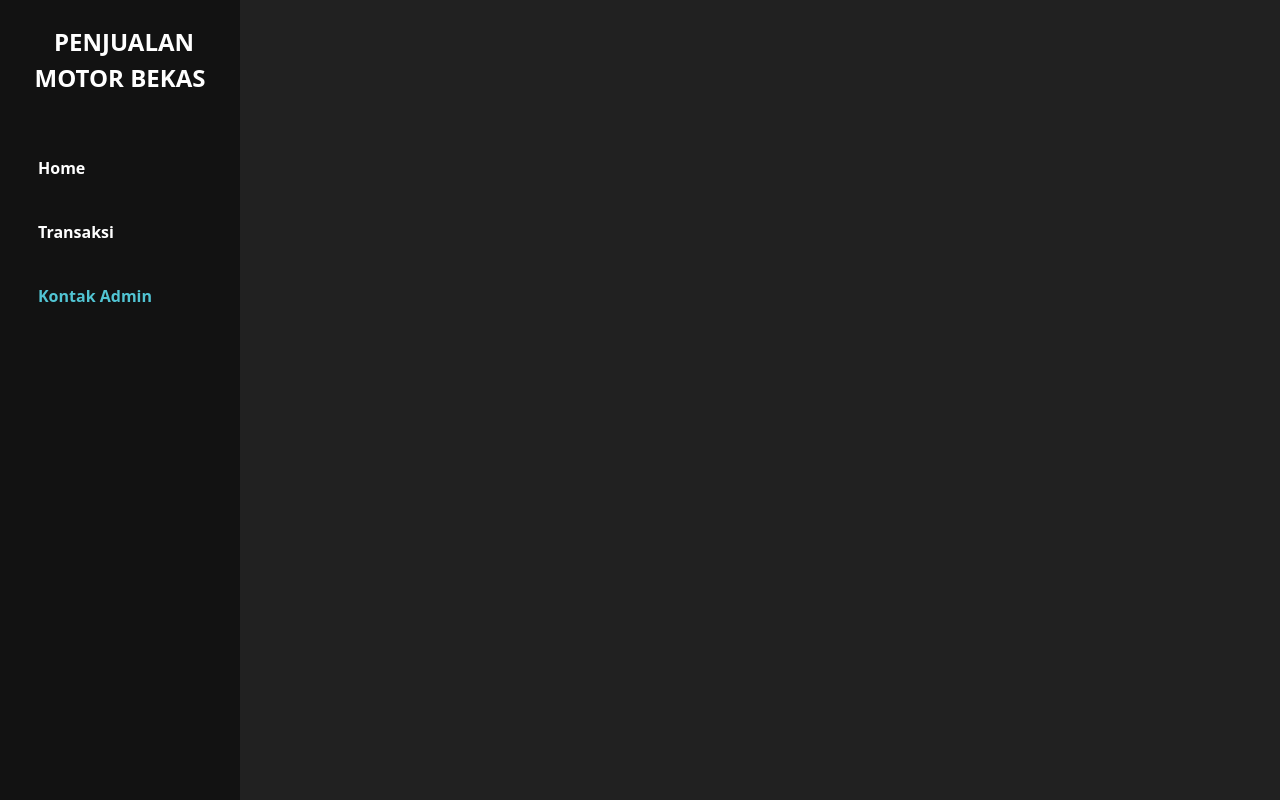
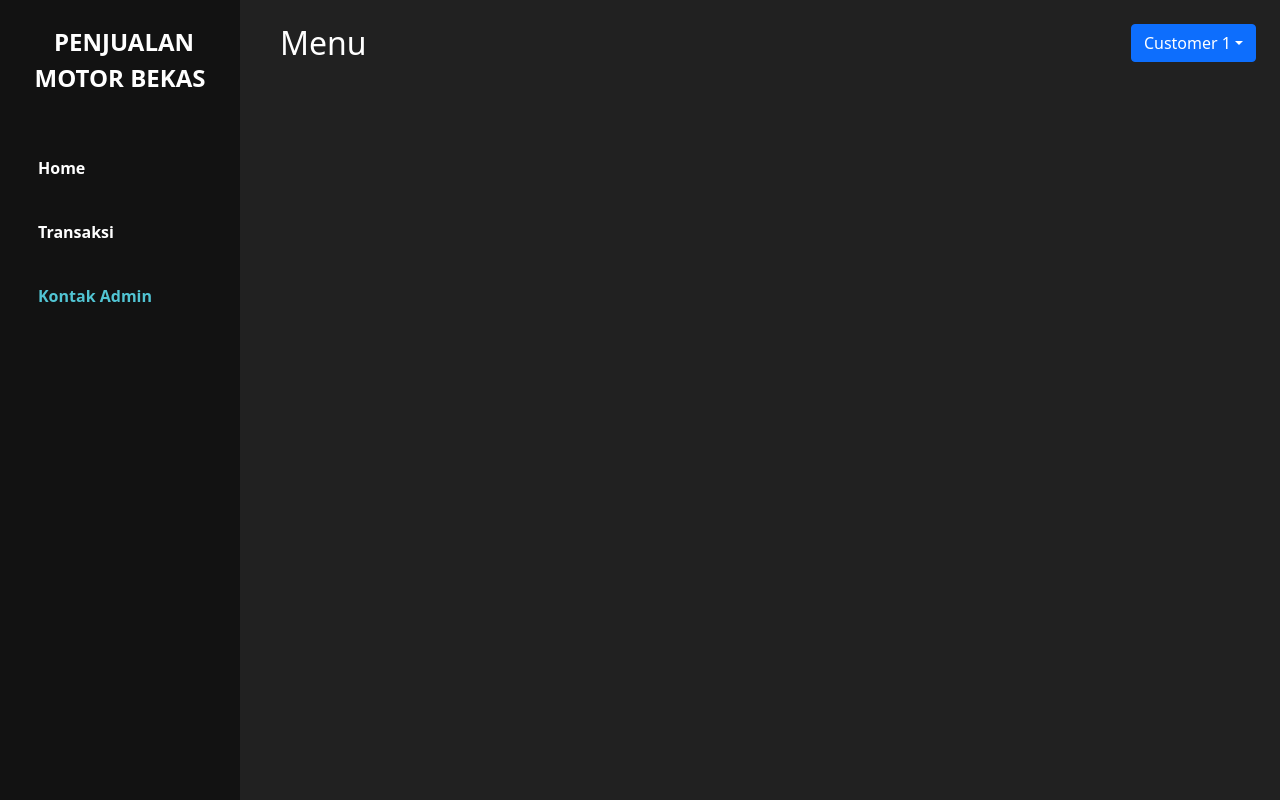
Before and after one commit to 19110-NurAiniLaillaAsri/KS_5F_Kelompok2, a PHP site: page /customer/M_Admin.php in a window 1280 px wide. Run offline with PHP 8.4, Linux system fonts and the light colour scheme; a user stored in the database is signed in; data comes from the database, SQL or seed files in the repository.

Commit message:
Update M_Admin.php

```diff
--- a/customer/M_Admin.php
+++ b/customer/M_Admin.php
@@ -25,3 +25,13 @@
         </div>
         <div id="page-content-wrapper">
             <nav class="navbar navbar-expand-lg navbar-light bg-2 py-4 px-4">
+                <div class="d-flex align-items-center me-auto">
+                    <i class="fas fa-align-left warna-1 fs-4 me-3" id="menu-toggle"></i>
+                    <h2 class="fs-2 m-0 warna-1">Menu</h2>
+                </div>
+                <div class="dropdown ms-3">
+                    <a class="btn btn-primary dropdown-toggle" href="#" role="button" id="dropdownMenuLink" data-bs-toggle="dropdown" aria-expanded="false"><i class="fas fa-user fa-fw"></i><?= ucfirst($_SESSION['nama']);?></a>
+                    <ul class="dropdown-menu" aria-labelledby="dropdownMenuLink">
+                        <li>
+                            <button type="button" class="dropdown-item" data-bs-toggle="modal" data-bs-target="#edit<?php echo $id_user ?>">
+                            <i class="fas fa-cog me-3"></i>Setting</button>
```
